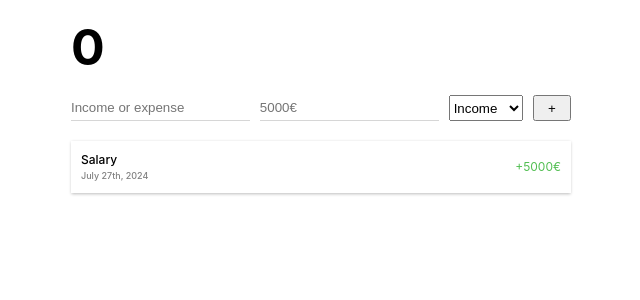
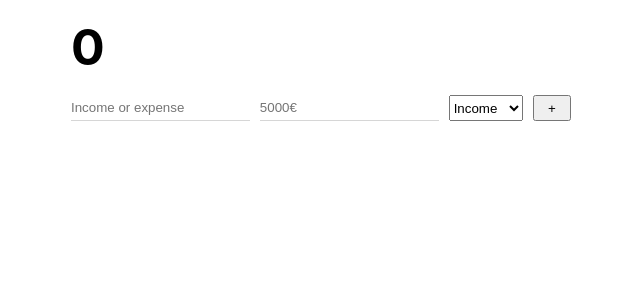
Before and after one commit to AlexandraHockett/expense-income, a React (Vite) app: page / in a window 1280 px wide. Shown: the top 300 px of the page, without its empty margins (319-959 px from the left). Built offline with nearby package versions, Linux system fonts and the light colour scheme.

Commit message:
Storing Store List and Map Through List to Render Elements

```diff
--- a/src/App.jsx
+++ b/src/App.jsx
@@ -2,10 +2,11 @@ import { useState } from "react";
 import "./App.css";
 
 function App() {
+  const [messages, setMessages] = useState([]);
   const [input, setInput] = useState({
     message: "",
     value: "",
-    statementType: "",
+    statementType: "income",
   });
 
   const [showError, setShowError] = useState({
@@ -21,7 +22,7 @@ function App() {
   };
 
   const handleAddNewMessage = () => {
-    const { message, value } = input;
+    const { message, value, statementType } = input;
 
     if (!message) {
       return setShowError({
@@ -38,8 +39,22 @@ function App() {
         message: false,
         value: false,
       });
+      //add logic to add statement
+      setMessages([
+        ...messages,
+        {
+          name: message,
+          value: parseFloat(value).toFixed(2),
+          type: statementType,
+          date: new Date().toDateString(),
+        },
+      ]);
+      setInput({
+        message: "",
+        value: "",
+        statementType: "income",
+      });
     }
-    //add logic to add statement
   };
 
   return (
@@ -76,13 +91,22 @@ function App() {
           <button onClick={handleAddNewMessage}>+</button>
         </div>
         <div>
-          <div className="card">
-            <div className="card-info">
-              <h4>Salary</h4>
-              <p>July 27th, 2024</p>
+          {messages.map(({ name, value, type, date }) => (
+            <div className="card">
+              <div className="card-info">
+                <h4>{name}</h4>
+                <p>{date}</p>
+              </div>
+              <p
+                className={`amount-text ${
+                  type === "income" ? "success" : "danger"
+                }`}
+              >
+                {type === "income" ? "+" : "-"}
+                {value}€
+              </p>
             </div>
-            <p className="amount-text success">+5000€</p>
-          </div>
+          ))}
         </div>
       </div>
     </main>
```
